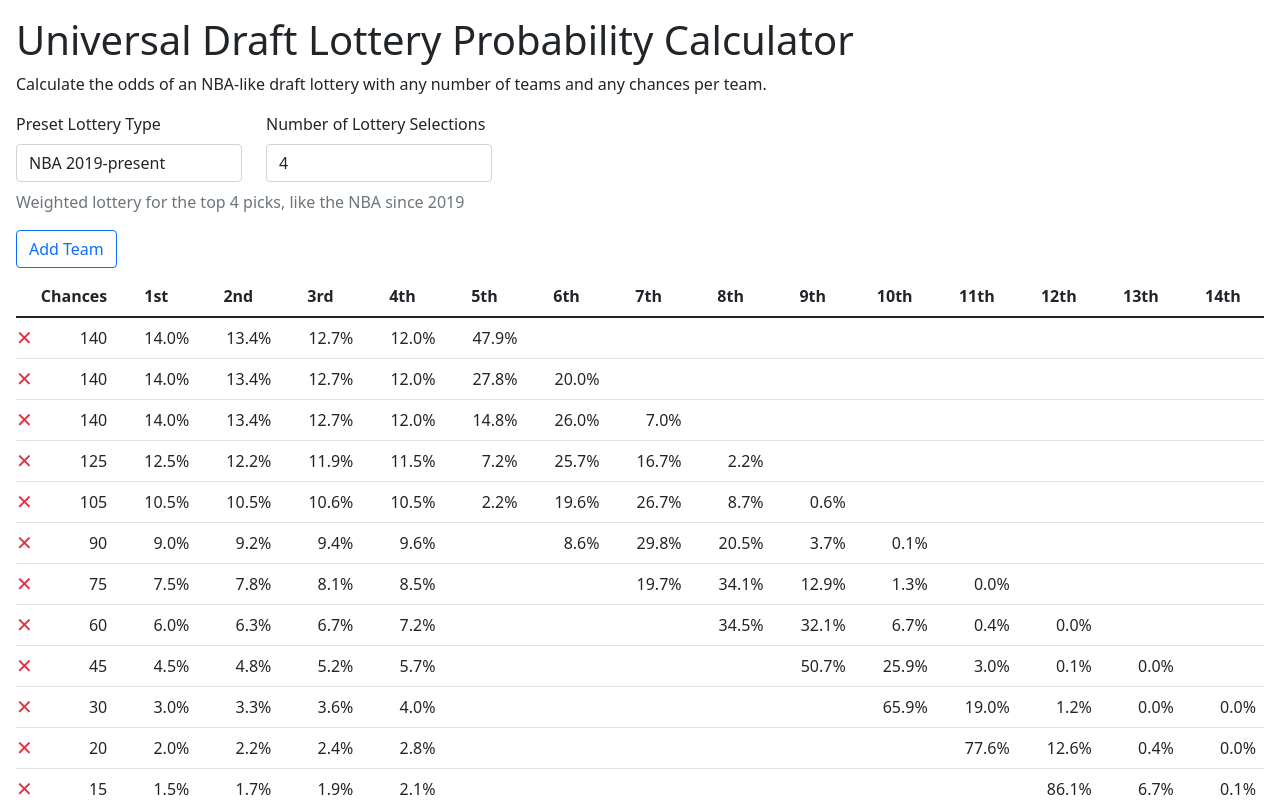
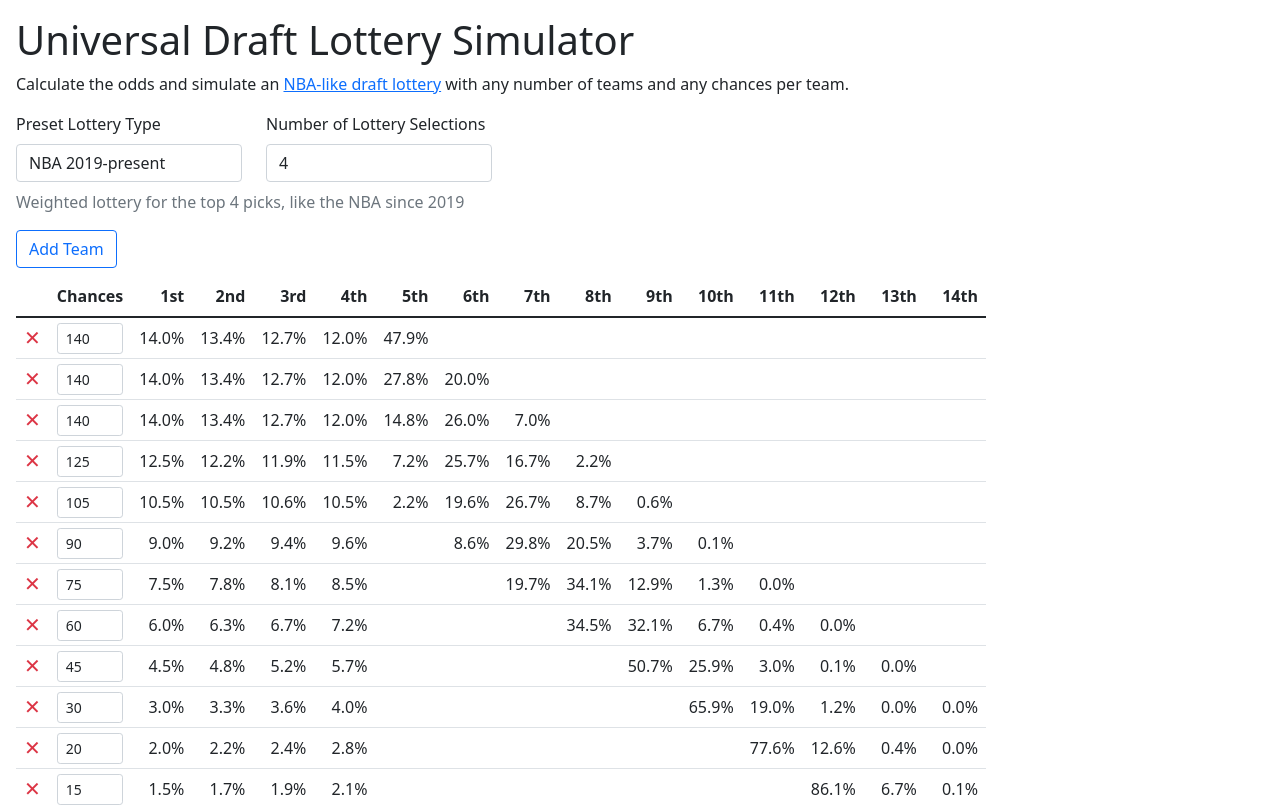
Before and after one commit to zengm-games/universal-draft-lottery-simulator, a Preact app: page / in a window 1280 px wide. Shown: the top 807 px of the page. Built offline with nearby package versions, Linux system fonts and the light colour scheme.

Commit message:
Support editing chances

```diff
--- a/index.html
+++ b/index.html
@@ -3,7 +3,7 @@
   <head>
     <meta charset="UTF-8" />
     <meta name="viewport" content="width=device-width, initial-scale=1.0" />
-    <title>Universal Draft Lottery Probability Calculator</title>
+    <title>Universal Draft Lottery Simulator</title>
   </head>
   <body class="m-3">
     <div id="app"></div>
--- a/src/app.tsx
+++ b/src/app.tsx
@@ -116,17 +116,20 @@ export function App() {
 		if (direction === "bottom") {
 			setChances([...chances, chances.at(-1) ?? 1]);
 		} else {
-			setChances([...chances, chances[0] ?? 1]);
+			setChances([chances[0] ?? 1, ...chances]);
 		}
 		setPresetKey("custom");
 	};
 
 	return (
 		<>
-			<h1>Universal Draft Lottery Probability Calculator</h1>
+			<h1>Universal Draft Lottery Simulator</h1>
 			<p>
-				Calculate the odds of an NBA-like draft lottery with any number of teams
-				and any chances per team.
+				Calculate the odds and simulate an{" "}
+				<a href="https://en.wikipedia.org/wiki/NBA_draft_lottery">
+					NBA-like draft lottery
+				</a>{" "}
+				with any number of teams and any chances per team.
 			</p>
 
 			<form
@@ -190,9 +193,16 @@ export function App() {
 			) : null}
 
 			{tooSlow ? (
-				<div className="text-danger mt-2">
-					Computing lottery odds for so many teams and picks is too slow.
-				</div>
+				<>
+					<div className="text-danger mt-2 mb-1">
+						Computing lottery odds for so many teams and picks is too slow.
+					</div>
+					<div>
+						<button className="btn btn-danger" onClick={() => {}} role="button">
+							Do it anyway! (might freeze your browser)
+						</button>
+					</div>
+				</>
 			) : null}
 
 			<button
@@ -204,8 +214,13 @@ export function App() {
 			</button>
 
 			<div className="table-responsive mt-2">
-				<table className="table mb-0">
-					<thead className="text-center">
+				<table
+					className="table mb-0"
+					style={{
+						width: "unset",
+					}}
+				>
+					<thead className="text-end">
 						<tr>
 							<th />
 							<th>Chances</th>
@@ -218,7 +233,7 @@ export function App() {
 						{chances.map((chance, i) => (
 							<tr>
 								<td
-									className="p-0 align-middle"
+									className="py-0 align-middle"
 									style={{
 										width: 0,
 									}}
@@ -235,17 +250,32 @@ export function App() {
 									</button>
 								</td>
 								<td
-									className="text-left"
+									className="py-0 align-middle"
 									style={{
 										width: 0,
 									}}
 								>
-									{chance}
+									<input
+										className="form-control form-control-sm"
+										type="text"
+										value={chance}
+										onChange={(event) => {
+											const number = parseFloat(event.target.value);
+											if (!Number.isNaN(number)) {
+												setPresetKey("custom");
+												setChances(
+													chances.map((chance, j) =>
+														i === j ? number : chance,
+													),
+												);
+											}
+										}}
+									/>
 								</td>
 								{chances.map((chance, j) => {
-									let pct: any = formatPercent(probs[i][j]);
+									let pct = formatPercent(probs[i][j]);
 									if (tooSlow && pct !== undefined && j > 0) {
-										pct = <div className="text-center">?</div>;
+										pct = "?";
 									}
 									return <td>{pct}</td>;
 								})}
```
